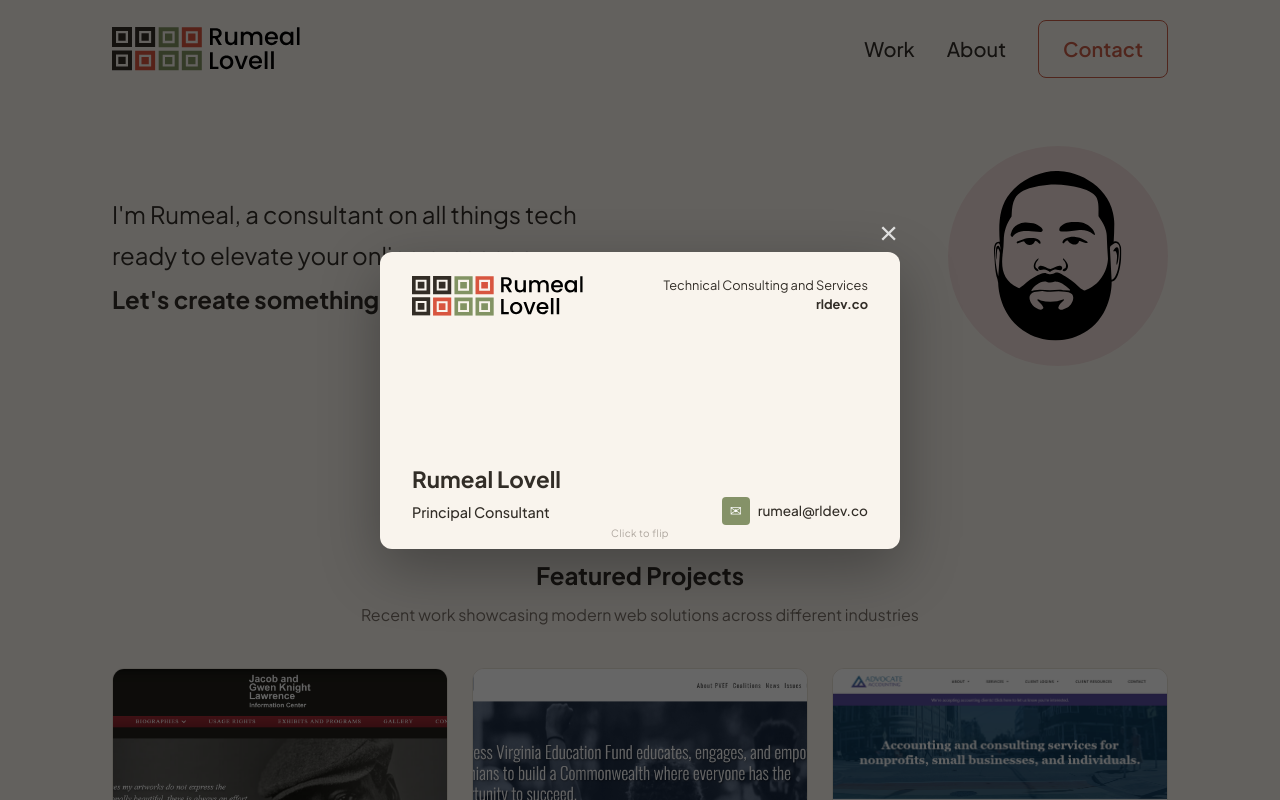
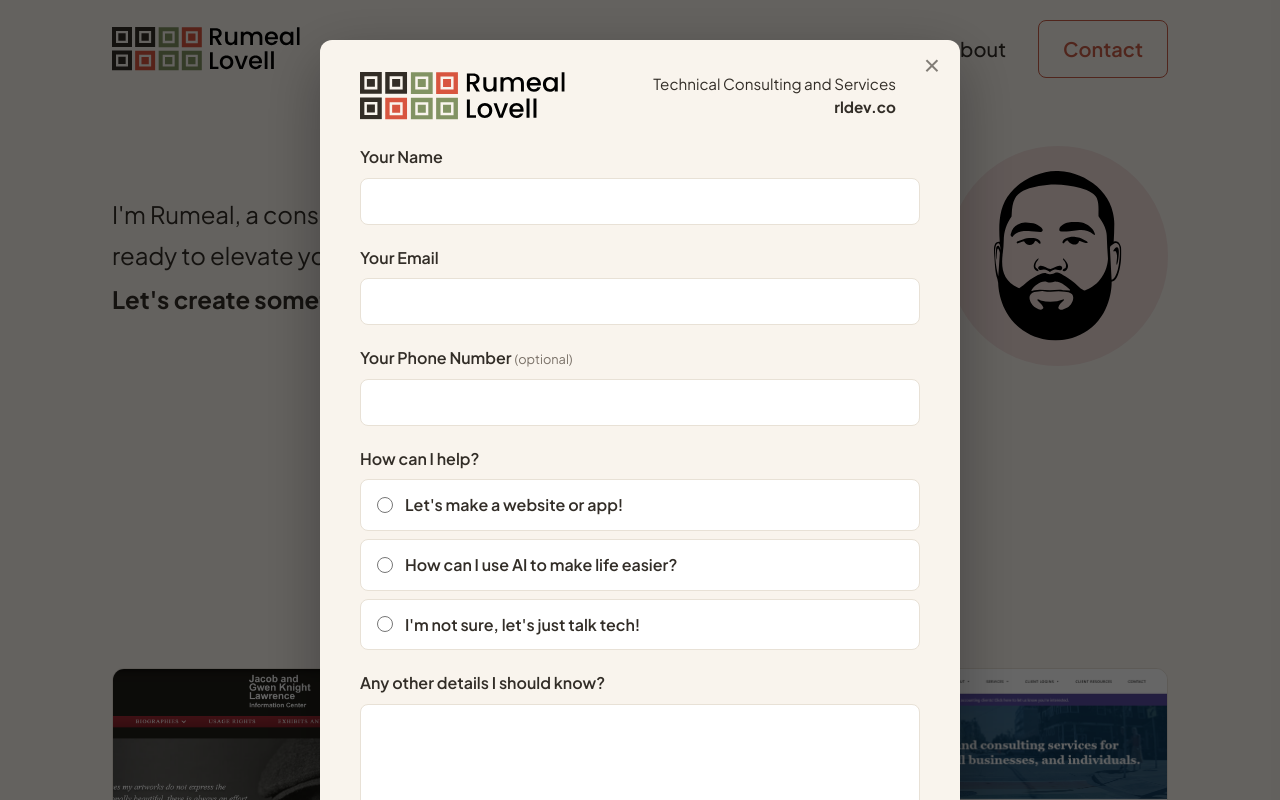
Before and after one commit to rldevelopit/rldev-site, a website: page index.html in a window 1280 px wide. Both pictures are taken after a click on the link "Contact". Shown: the top 800 px of the page. Drawn offline with Linux system fonts and the light colour scheme.

Commit message:
site uopdates

```diff
--- a/index.html
+++ b/index.html
@@ -6,7 +6,7 @@
   <meta name="viewport" content="width=device-width, initial-scale=1.0" />
   <title>RLDev</title>
   <link rel="icon" type="image/x-icon" href="favicon.ico" />
-  <link rel="stylesheet" href="css/main.css?ver=1" />
+  <link rel="stylesheet" href="css/main.css?ver=3" />
 </head>
 
 <body>
@@ -102,58 +102,74 @@
     </div>
   </section>
 
-  <!-- business card modal -->
+  <!-- contact modal -->
   <div class="card-modal-overlay" id="cardModal">
-    <div class="card-modal-scene">
-      <div class="business-card" id="businessCard">
+    <div class="contact-modal">
+      <button class="card-modal-close" id="cardModalClose" aria-label="Close">&times;</button>
 
-        <!-- back face, shown first -->
-        <div class="card-face card-back">
-          <div class="card-back-top">
-            <div class="card-back-logo">
+      <div class="contact-modal-header">
+        <div class="contact-header-logo">
           <img src="assets/icons/rl-logo.svg" alt="RL Logo" />
         </div>
-            <div class="card-back-tagline">
+        <div class="contact-header-tagline">
           <span>Technical Consulting and Services</span>
           <strong>rldev.co</strong>
         </div>
       </div>
-          <div class="card-back-center">
-            <a href="mailto:rumeal@rldev.co" class="card-email-link">rumeal@rldev.co</a>
-          </div>
-          <div class="card-back-bottom">
-            <div class="card-back-name">
-              <h3>Rumeal Lovell</h3>
-              <p>Principal Consultant</p>
-            </div>
-            <div class="card-back-contact">
-              <a href="mailto:rumeal@rldev.co" class="contact-row">
-                <span class="contact-icon olive-bg">&#9993;</span>
-                rumeal@rldev.co
-              </a>
-            </div>
-            <div class="card-back-headshot">
-              <img src="assets/img/headshot.svg" alt="Rumeal Lovell" />
-            </div>
-          </div>
-          <span class="card-hint">Click to flip</span>
+
+
+
+      <form class="contact-form" id="contactForm">
+        <div class="form-row">
+          <label for="cf-name">Your Name</label>
+          <input type="text" id="cf-name" name="name" required />
         </div>
 
-        <!-- front face, shown after flip -->
-        <div class="card-face card-front">
-          <div class="card-front-content">
-            <h2>Rumeal<br>Lovell</h2>
-          </div>
-          <div class="card-front-pattern" aria-hidden="true"></div>
-          <span class="card-hint">Click to flip back</span>
+        <div class="form-row">
+          <label for="cf-email">Your Email</label>
+          <input type="email" id="cf-email" name="email" required />
         </div>
 
+        <div class="form-row">
+          <label for="cf-phone">Your Phone Number <span class="form-optional">(optional)</span></label>
+          <input type="tel" id="cf-phone" name="phone" />
         </div>
-      <button class="card-modal-close" id="cardModalClose" aria-label="Close">&times;</button>
+
+        <div class="form-row">
+          <span class="form-label">How can I help?</span>
+          <div class="form-options">
+            <label class="form-option">
+              <input type="radio" name="topic" value="Let's make a website or app!" />
+              <span>Let's make a website or app!</span>
+            </label>
+            <label class="form-option">
+              <input type="radio" name="topic" value="How can I use AI to make life easier?" />
+              <span>How can I use AI to make life easier?</span>
+            </label>
+            <label class="form-option">
+              <input type="radio" name="topic" value="I'm not sure, let's just talk tech!" />
+              <span>I'm not sure, let's just talk tech!</span>
+            </label>
           </div>
         </div>
 
-  <script src="js/main.js?version=4"></script>
+        <div class="form-row">
+          <label for="cf-details">Any other details I should know?</label>
+          <textarea id="cf-details" name="details" rows="4"></textarea>
+        </div>
+      </form>
+
+      <div class="section-separator">
+        <img src="assets/icons/separator.svg" alt="" aria-hidden="true" />
+      </div>
+
+      <div class="contact-modal-footer">
+        <button type="submit" form="contactForm" class="btn btn-primary contact-submit">Reach Out &rarr;</button>
+      </div>
+    </div>
+  </div>
+
+  <script src="js/main.js?version=5"></script>
 </body>
 
 </html>
--- a/js/main.js
+++ b/js/main.js
@@ -64,41 +64,62 @@ function renderProjects(projects) {
 
 function initCardModal() {
   const overlay = document.getElementById('cardModal');
-  const card = document.getElementById('businessCard');
   const closeBtn = document.getElementById('cardModalClose');
-  if (!overlay || !card) return;
+  const form = document.getElementById('contactForm');
+  if (!overlay) return;
 
-  // Open modal from any .open-card-modal trigger
   document.querySelectorAll('.open-card-modal').forEach(function(link) {
     link.addEventListener('click', function(e) {
       e.preventDefault();
-      card.classList.remove('is-flipped');
       overlay.classList.add('is-open');
     });
   });
 
-  // Flip card on click
-  card.addEventListener('click', function() {
-    card.classList.toggle('is-flipped');
-  });
+  if (closeBtn) {
+    closeBtn.addEventListener('click', function(e) {
+      e.stopPropagation();
+      overlay.classList.remove('is-open');
+    });
+  }
 
-  // Close on X button
-  closeBtn.addEventListener('click', function(e) {
-    e.stopPropagation();
-    overlay.classList.remove('is-open');
-  });
-
-  // Close on overlay click (outside card)
   overlay.addEventListener('click', function(e) {
     if (e.target === overlay) {
       overlay.classList.remove('is-open');
     }
   });
 
-  // Close on Escape
   document.addEventListener('keydown', function(e) {
     if (e.key === 'Escape' && overlay.classList.contains('is-open')) {
       overlay.classList.remove('is-open');
     }
   });
+
+  if (form) {
+    form.addEventListener('submit', function(e) {
+      e.preventDefault();
+      const data = new FormData(form);
+      const name = (data.get('name') || '').toString().trim();
+      const email = (data.get('email') || '').toString().trim();
+      const phone = (data.get('phone') || '').toString().trim();
+      const topic = (data.get('topic') || '').toString().trim();
+      const details = (data.get('details') || '').toString().trim();
+
+      const subject = topic ? `Reach out: ${topic}` : 'Reach out via rldev.co';
+      const bodyLines = [
+        `Name: ${name}`,
+        `Email: ${email}`,
+        phone ? `Phone: ${phone}` : null,
+        topic ? `Topic: ${topic}` : null,
+        '',
+        details ? 'Details:' : null,
+        details || null,
+      ].filter(function(l) { return l !== null; });
+
+      const href = 'mailto:rumeal@rldevelopit.com'
+        + '?subject=' + encodeURIComponent(subject)
+        + '&body=' + encodeURIComponent(bodyLines.join('\n'));
+
+      window.location.href = href;
+    });
+  }
 }
--- a/scss/main.scss
+++ b/scss/main.scss
@@ -120,6 +120,13 @@ a { color: var(--text); text-decoration: none; }
     display: flex;
     align-items: center;
     justify-content: space-between;
+    flex-direction: column;
+    gap: $sp-6;
+
+    @include desktop {
+      flex-direction: row;
+      gap: 0;
+    }
   }
 
   .nav-logo img {
@@ -584,7 +591,7 @@ a { color: var(--text); text-decoration: none; }
   }
 }
 
-// business card modal
+// contact modal
 .card-modal-overlay {
   position: fixed;
   inset: 0;
@@ -593,15 +600,15 @@ a { color: var(--text); text-decoration: none; }
   display: flex;
   align-items: flex-start;
   justify-content: center;
-  padding: $sp-16 $sp-5 $sp-5;
-
-  @include desktop {
-    align-items: center;
-    padding: $sp-5;
-  }
+  padding: $sp-8 $sp-4;
+  overflow-y: auto;
   opacity: 0;
   visibility: hidden;
   transition: opacity 0.3s ease, visibility 0.3s ease;
+
+  @include desktop {
+    padding: $sp-10 $sp-5;
+  }
 
   &.is-open {
     opacity: 1;
@@ -609,240 +616,182 @@ a { color: var(--text); text-decoration: none; }
   }
 }
 
-.card-modal-scene {
-  perspective: 1200px;
+.contact-modal {
   position: relative;
+  width: 100%;
+  max-width: 640px;
+  background: var(--bg);
+  border-radius: $radius-lg;
+  box-shadow: 0 20px 60px rgba(0, 0, 0, 0.3);
+  padding: $sp-5;
+  margin: auto 0;
+
+  @include desktop {
+    padding: $sp-8 $sp-10;
+  }
 }
 
 .card-modal-close {
   position: absolute;
-  top: -36px;
-  right: -4px;
+  top: $sp-3;
+  right: $sp-3;
   background: none;
   border: none;
-  color: #fff;
-  font-size: 2rem;
+  color: var(--text);
+  font-size: 1.75rem;
   cursor: pointer;
   line-height: 1;
-  opacity: 0.8;
+  opacity: 0.6;
+  padding: 0 $sp-2;
 
   &:hover { opacity: 1; }
 }
 
-// 3.5 × 2 card ratio
-$card-w: 520px;
-$card-h: 297px;
+.contact-modal-header {
+  display: flex;
+  justify-content: space-between;
+  align-items: center;
+  gap: $sp-4;
+  padding-right: $sp-6;
+  margin-bottom: $sp-6;
+}
 
-.business-card {
-  width: calc(100vw - 40px);
-  height: calc((100vw - 40px) / 1.75);
-  max-width: $card-w;
-  max-height: $card-h;
-  position: relative;
-  transform-style: preserve-3d;
-  transition: transform 0.6s ease;
-  cursor: pointer;
+.contact-header-logo {
+  display: flex;
+  align-items: center;
+  gap: $sp-3;
 
-  @include desktop {
-    width: $card-w;
-    height: $card-h;
-  }
+  img {
+    height: 36px;
+    width: auto;
 
-  &.is-flipped {
-    transform: rotateY(180deg);
+    @include desktop { height: 48px; }
   }
 }
 
-.card-face {
-  position: absolute;
-  inset: 0;
-  backface-visibility: hidden;
-  border-radius: $radius-lg;
-  overflow: hidden;
-  background: var(--bg);
-  box-shadow: 0 20px 60px rgba(0, 0, 0, 0.3);
-}
-
-.card-hint {
-  position: absolute;
-  bottom: $sp-2;
-  left: 50%;
-  transform: translateX(-50%);
-  font-size: 0.625rem;
-  color: var(--text-light);
-  opacity: 0.6;
-  letter-spacing: 0.04em;
-}
-
-.card-front {
-  transform: rotateY(180deg);
-  display: flex;
-  align-items: center;
-}
-
-.card-front-content {
-  flex: 1;
-  padding: $sp-6 $sp-5;
-
-  @include desktop { padding: $sp-8 $sp-10; }
-
-  h2 {
-    font-family: $font-stack;
-    font-size: 1.5rem;
-    font-weight: 800;
-    line-height: 1.15;
-    color: var(--dark);
-
-    @include desktop { font-size: 2.25rem; }
-  }
-}
-
-.card-front-pattern {
-  width: 45%;
-  height: 100%;
-  flex-shrink: 0;
-  background: url('../assets/business card/front-right-pattern.png') center / cover no-repeat;
-}
-
-.card-back {
-  display: flex;
-  flex-direction: column;
-  justify-content: space-between;
-  padding: $sp-4;
-
-  @include desktop { padding: $sp-6 $sp-8; }
-}
-
-.card-back-top {
-  display: flex;
-  justify-content: space-between;
-  align-items: flex-start;
-}
-
-.card-back-logo img {
-  height: 28px;
-  width: auto;
-
-  @include desktop { height: 40px; }
-}
-
-.card-back-tagline {
+.contact-header-tagline {
   text-align: right;
-  font-size: 0.65rem;
+  font-size: 0.75rem;
   color: var(--text);
   line-height: 1.5;
 
-  @include desktop { font-size: 0.8rem; }
+  @include desktop { font-size: 0.95rem; }
 
   span { display: block; }
   strong { display: block; }
 }
 
-// mobile only — center email
-.card-back-center {
+.contact-form {
   display: flex;
-  align-items: center;
-  justify-content: center;
-  flex: 1;
+  flex-direction: column;
+  gap: $sp-4;
 
-  @include desktop { display: none; }
+  @include desktop { gap: $sp-5; }
 }
 
-.card-email-link {
-  font-size: 1rem;
-  font-weight: 700;
-  color: var(--accent);
-  text-decoration: underline;
-}
+.form-row {
+  display: flex;
+  flex-direction: column;
+  gap: $sp-2;
 
-.card-back-bottom {
-  display: flex;
-  justify-content: space-between;
-  align-items: flex-end;
-}
+  label,
+  .form-label {
+    font-size: $fs-card-body;
+    font-weight: 600;
+    color: var(--text);
 
-.card-back-name {
-  h3 {
-    font-size: 1rem;
-    font-weight: 700;
-    color: var(--dark);
-    margin-bottom: $sp-1;
-
-    @include desktop { font-size: 1.4rem; }
+    @include desktop { font-size: $fs-card-body-dt; }
   }
 
-  p {
-    font-size: 0.7rem;
+  .form-optional {
+    font-weight: 400;
+    color: var(--text-light);
+    font-size: 0.8em;
+  }
+
+  input[type="text"],
+  input[type="email"],
+  input[type="tel"],
+  textarea {
+    font-family: $font-stack;
+    font-size: $fs-card-body;
     color: var(--text);
-    margin: 0;
-    font-weight: 500;
+    background: var(--bg-white);
+    border: 1px solid var(--border);
+    border-radius: $radius-md;
+    padding: $sp-3 $sp-4;
+    width: 100%;
+    transition: border-color 0.2s ease, box-shadow 0.2s ease;
 
-    @include desktop { font-size: 0.9rem; }
+    @include desktop { font-size: $fs-card-body-dt; }
+
+    &:focus {
+      outline: none;
+      border-color: var(--accent);
+      box-shadow: 0 0 0 3px rgba(200, 93, 71, 0.15);
+    }
+  }
+
+  textarea {
+    resize: vertical;
+    min-height: 96px;
+    line-height: 1.5;
   }
 }
 
-// desktop only — icon + email row
-.card-back-contact {
-  display: none;
+.form-options {
+  display: flex;
   flex-direction: column;
   gap: $sp-2;
-
-  @include desktop { display: flex; }
 }
 
-// mobile only — bottom-right headshot
-.card-back-headshot {
-  width: 48px;
-  height: 48px;
-  border-radius: 50%;
-  background: var(--accent-light);
+.form-option {
   display: flex;
   align-items: center;
-  justify-content: center;
-  overflow: hidden;
-  flex-shrink: 0;
+  gap: $sp-3;
+  padding: $sp-3 $sp-4;
+  background: var(--bg-white);
+  border: 1px solid var(--border);
+  border-radius: $radius-md;
+  cursor: pointer;
+  font-size: $fs-card-body;
+  font-weight: 500;
+  color: var(--text);
+  transition: border-color 0.2s ease, background 0.2s ease;
 
-  img {
-    width: 60%;
-    height: auto;
+  @include desktop { font-size: $fs-card-body-dt; }
+
+  &:hover {
+    border-color: var(--accent);
   }
 
-  @include desktop { display: none; }
+  input[type="radio"] {
+    accent-color: var(--accent);
+    width: 16px;
+    height: 16px;
+    flex-shrink: 0;
+    margin: 0;
+  }
+
+  &:has(input:checked) {
+    border-color: var(--accent);
+    background: var(--accent-light);
+  }
 }
 
-.contact-row {
+.contact-modal-footer {
   display: flex;
-  align-items: center;
-  gap: $sp-2;
-  font-size: 0.65rem;
-  font-weight: 500;
-  color: var(--text);
-  text-decoration: none;
-
-  @include desktop { font-size: 0.85rem; }
-
-  &:hover { color: var(--accent); }
+  justify-content: center;
 }
 
-.contact-icon {
-  width: 22px;
-  height: 22px;
-  border-radius: $radius-sm;
-  display: flex;
-  align-items: center;
-  justify-content: center;
-  color: #fff;
-  font-size: 0.75rem;
-  flex-shrink: 0;
+.contact-submit {
+  font-size: $fs-btn;
+  padding: $sp-4 $sp-10;
 
   @include desktop {
-    width: 28px;
-    height: 28px;
-    font-size: 0.9rem;
+    font-size: $fs-btn-dt;
+    padding: $sp-4 $sp-12;
   }
-
-  &.accent-bg { background: var(--accent); }
-  &.olive-bg  { background: var(--olive); }
 }
 
 // footer
```
Also changed, not shown: css/main.css. Lines whose indentation alone changed are shown as unchanged.
